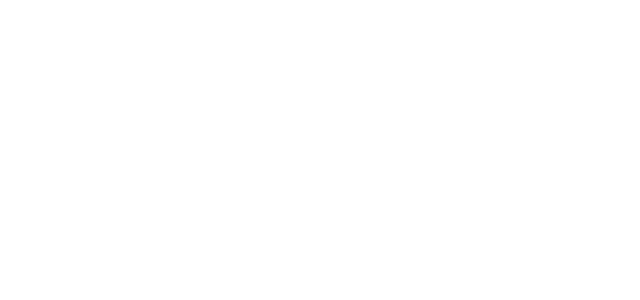
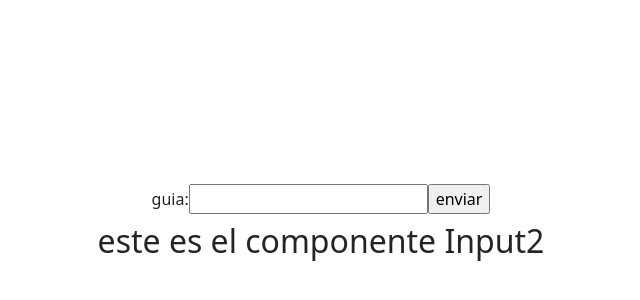
Before and after one commit to Alex29Script/reactPruebas-front, a React (Vite) app: page /input in a window 1280 px wide. Before the commit this address had no page. Shown: the part 174-474 px from the top of the page, without its empty margins (319-959 px from the left). Built offline with nearby package versions, Linux system fonts and the light colour scheme.

Commit message:
buscar guia correcto

```diff
--- a/src/App.jsx
+++ b/src/App.jsx
@@ -6,6 +6,7 @@ import {Inicio} from './components/Inicio'
 import { Nav } from './components/Nav'
 import { FormUpdate } from './components/FormUpdate'
 import { Buscarguia } from './components/Buscarguia'
+import { Input } from './components/Input'
 
 
 function App() {
@@ -18,6 +19,7 @@ function App() {
         <Route path="/" element= {<Inicio />}/>
         <Route path="/nav" element={<Nav />}/>
         <Route path="/guia/buscar/"  element={<Buscarguia/>}/>
+        <Route path="/input/" element={<Input/>}/>
       </Routes>
     </BrowserRouter>
     </>
--- a/src/components/Buscarguia.jsx
+++ b/src/components/Buscarguia.jsx
@@ -24,24 +24,16 @@ export function Buscarguia(){
                     return res.guias.user_guias
             }).catch(function (reason){console.log(reason)})
     }
-    const enviar=(event)=>{
+    const enviar= async(event)=>{
         event.preventDefault()
         console.log("hola")
-        buscar_guia()
+        await buscar_guia()
     }
-
-    useEffect(()=>{
-
-    },[])
-
-
-
-
 
 
     return(
     <>
-        <h1> Formulario: Buscar Guia 2 </h1>
+        <h1> Formulario: Buscar Guia </h1>
         <div className="container-sm">
             <form onSubmit={(event)=> enviar(event)}>
                 <label htmlFor="id"> ID Guia: </label>
--- a/src/components/FormUpdate.jsx
+++ b/src/components/FormUpdate.jsx
@@ -2,10 +2,6 @@ import React, { useEffect, useState } from "react";
 import { url_server } from "../server_backend/conexion";
 
 export function FormUpdate({XGuias}){
-    const [Xguias2, setXguias]=useState(XGuias)
-    useEffect(()=>{
-        setXguias(XGuias)
-    },[])
 
     return(
         <>
@@ -13,9 +9,9 @@ export function FormUpdate({XGuias}){
 
 
             {
-            Xguias2.map(guia=>
+            XGuias.map(guia=>
             <div className="container-sm">
-            <form id="form_guia" className="row g-3" key={guia._id}>
+            <form id="form_guia" className="row g-3" key={guia._id} >
                 <div className="col-md-4">
                     <label className="form-label" htmlFor="id">id</label>
                     <input className="form-control"  required type="text" id="id" name="id" value={guia._id} />
--- /dev/null
+++ b/src/components/Input.jsx
@@ -0,0 +1,32 @@
+import React, { useState } from "react";
+import { Input2 } from "./input2";
+
+export const Input = ()=>{
+
+    const[Guia,setGuia]= useState([])
+
+    const onClickForm=(event)=>{
+        event.preventDefault()
+        const id_guia=document.getElementById("guia").value
+        setGuia(id_guia)
+
+
+    }
+
+
+    return(
+        <>
+        <form>
+        <label htmlFor="guia">guia: </label>
+        <input type="text" name="guia" id="guia" />
+        <input type="submit" value="enviar" onClick={(event)=>onClickForm(event)} />
+        </form>
+
+        {
+            <h1>{Guia}</h1>
+        }
+        <Input2 guia={Guia}/>
+        </>
+    )
+
+}
--- /dev/null
+++ b/src/components/input2.jsx
@@ -0,0 +1,14 @@
+import React from "react";
+
+export const Input2 =({guia})=>{
+
+    return(
+        <>
+        <h2>este es el componente Input2 </h2>
+        {
+            <h3>{guia}</h3>
+        }
+        </>
+    )
+
+}
```
